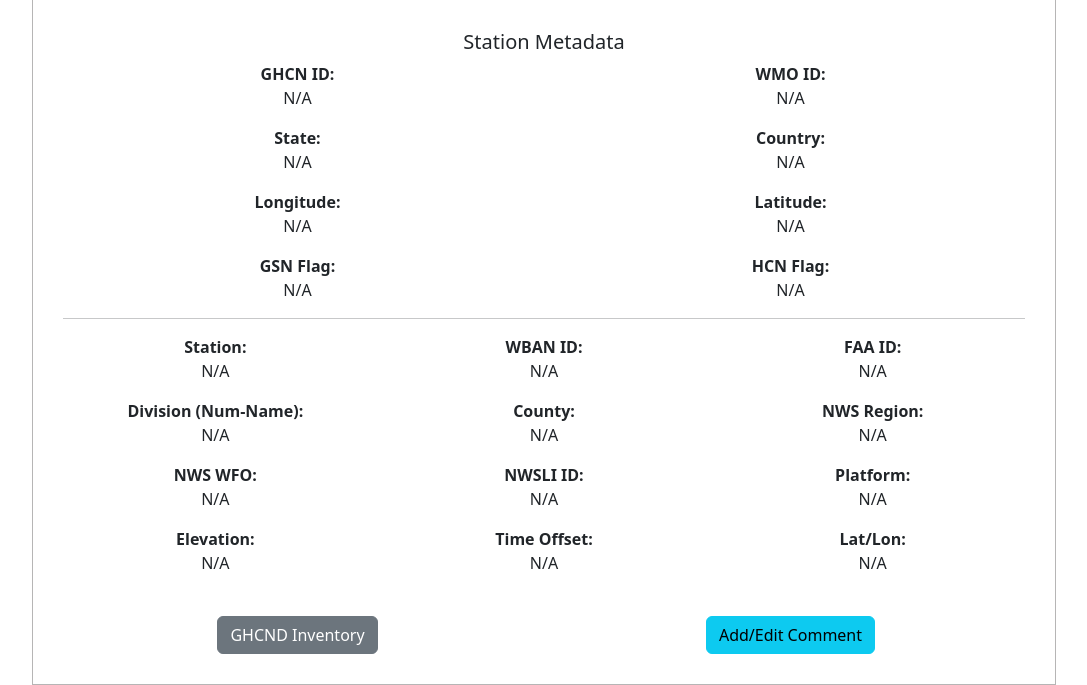
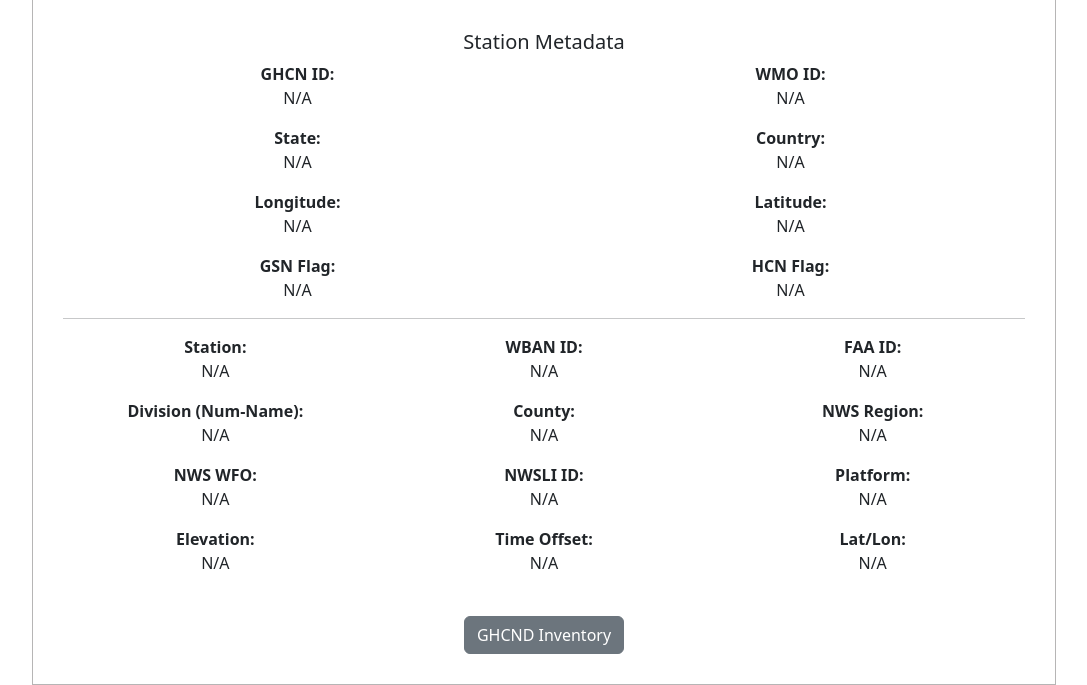
Before and after one commit to shardaedouglas/Weather, a Flask app: template app/templates/ghcn_data/station_metadata.html in a window 1280 px wide. Shown: the part 186-871 px from the top of the page, without its empty margins (96-1183 px from the left). Run offline with Flask 3, Linux system fonts and the light colour scheme; the template is opened without the code that fills it, so the values that code supplies are empty; some libraries are stand-ins or nearby versions.

Commit message:
Rearranged Buttons Removed inline styling

```diff
--- a/app/templates/ghcn_data/station_metadata.html
+++ b/app/templates/ghcn_data/station_metadata.html
@@ -110,12 +110,12 @@
     </div>
 
     <div class="row justify-content-center" id="button-row">
-        <div class="col">
-            <button type="button" class="btn btn-secondary">GHCND Inventory</button>
+        <div class="col-sm-4">
+            <button type="button w-100 d-block" class="btn btn-secondary">GHCND Inventory</button>
         </div>
-        <div class="col">
+        <!-- <div class="col">
             <button type="button" class="btn btn-info">Add/Edit Comment</button>
-        </div>
+        </div> -->
     </div>
 </div>
 
```
Also changed, not shown: app/templates/ghcn_data/ghcn_station_data.html (+8 -12 lines), app/templates/ghcn_data/ghcndata_form.html (+11 -5 lines).
